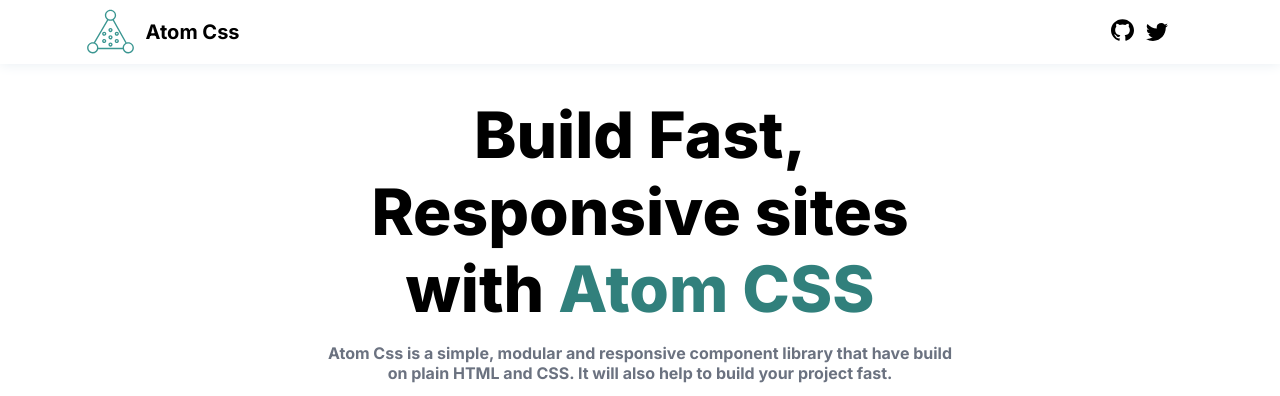
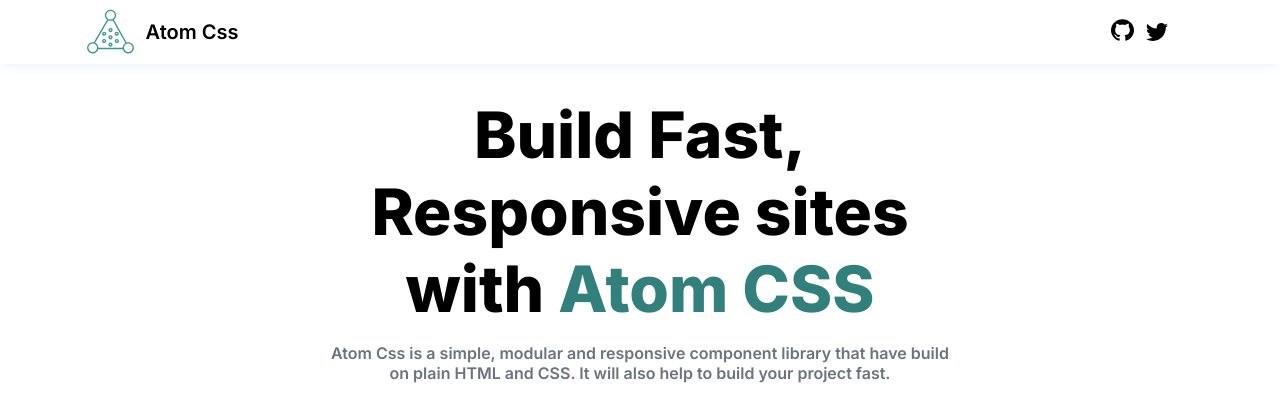
Before and after one commit to amansethi00/atom-css, a plain HTML site: page index.html in a window 1280 px wide. Shown: the top 396 px of the page. Drawn offline with Linux system fonts and the light colour scheme.

Commit message:
font-weight updated

```diff
--- a/css/utilities/utilities.css
+++ b/css/utilities/utilities.css
@@ -1,7 +1,7 @@
 /* @import url("https://fonts.googleapis.com/css2?family=Roboto:wght@300;400;500;900&display=swap"); */
 
 /* @import url("https://fonts.googleapis.com/css2?family=Josefin+Sans:ital,wght@0,100;0,200;0,300;0,400;0,500;0,600;0,700;1,100;1,200;1,300;1,400;1,500;1,600;1,700&display=swap"); */
-@import url("https://fonts.googleapis.com/css2?family=Inter:wght@200;400;700;800;900&display=swap");
+@import url("https://fonts.googleapis.com/css2?family=Inter:wght@200;400;600;800&display=swap");
 
 :root {
   /* font-family: "Josefin Sans", sans-serif; */
@@ -16,7 +16,7 @@
   --font-size-xxlg: 64px;
 
   /* font-weights var*/
-  --font-weight-bold: 700;
+  --font-weight-bold: 600;
   --font-weight-bolder: 800;
   --font-weight-normal: 400;
   --font-weight-light: 200;
```
